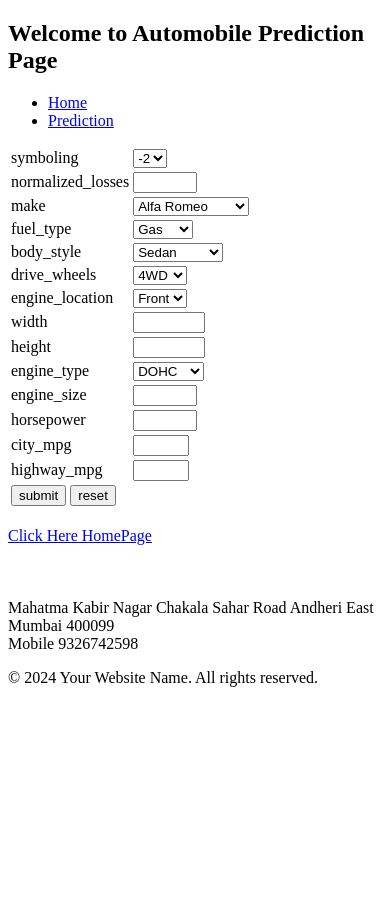
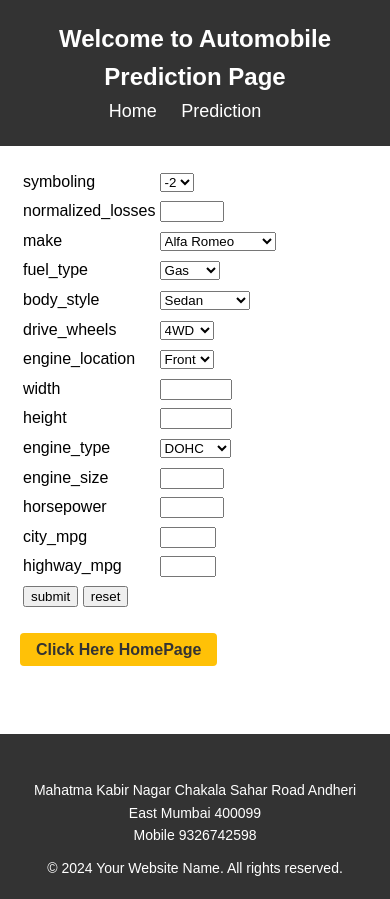
Before and after one commit to raish123/AUTOMOBILE_PROJECT_ML, a Flask app: template templates/form.html in a window 390 px wide. Before the commit the page ends 687 px from the top, so only its background shows below. Run offline with Flask 3, Linux system fonts and the light colour scheme; the template is opened without the code that fills it, so the values that code supplies are empty.

Commit message:
this folder contain all the html and css file we used to represent automobile application on webpage using flask

```diff
--- a/templates/base.html
+++ b/templates/base.html
@@ -3,11 +3,112 @@
 <head>
     <meta charset="utf-8">
     <meta name="viewport" content="width=device-width, initial-scale=1">
+    <link rel="stylesheet" href="{{ url_for('static', filename='styles.css') }}">
 
     {%block title %}
         <title>AutomobilePrediction</title>
     {% endblock %}
-    <!-- You don't need to include <meta charset="utf-8"> inside <header> -->
+
+<style>
+    /* Resetting default browser styles */
+body, h1, h2, h3, p, ul, li {
+    margin: 0;
+    padding: 0;
+    box-sizing: border-box; /* Include padding and border in the element's total width and height */
+}
+
+body {
+    font-family: Arial, sans-serif;
+    line-height: 1.6;
+    display: flex;
+    flex-direction: column;
+    min-height: 100vh; /* Ensure the body covers the full viewport height */
+}
+
+header {
+    background-color: #333;
+    color: #fff;
+    padding: 20px;
+}
+
+header h2 {
+    margin: 0;
+    font-size: 24px;
+    text-align: center;
+}
+
+nav ul {
+    list-style-type: none;
+    text-align: center;
+}
+
+nav ul li {
+    display: inline;
+    margin-right: 20px;
+    text-align: center;
+
+}
+
+nav ul li a {
+    color: #fff;
+    text-decoration: none;
+    font-size: 18px;
+}
+
+nav ul li a:hover {
+    text-decoration: underline;
+}
+
+section {
+    flex: 1; /* Make the section take up remaining vertical space */
+    padding: 20px;
+}
+
+section p {
+    font-size: 16px;
+}
+
+section .button-container {
+    text-align: center; /* Center the button */
+    margin-top: 20px; /* Add margin at the top */
+}
+
+section a.button {
+    display: inline-block;
+    color: #fff;
+    background-color: #ffc107;
+    padding: 8px 16px;
+    border-radius: 4px;
+    text-decoration: none;
+    font-weight: bold;
+    transition: background-color 0.3s,transform 0.3s,border 0.3s,color 0.3s;
+}
+
+section a.button:hover {
+    background-color: #dba70e;
+    transform: scale(1.2);
+}
+
+footer {
+    background-color: #333;
+    color: #fff;
+    padding: 20px;
+    text-align: center;
+    margin-top: auto; /* Push the footer to the bottom */
+}
+
+footer span {
+    display: block;
+    margin-bottom: 10px;
+    font-size: 14px;
+}
+
+footer p {
+    margin: 0;
+    font-size: 14px;
+}
+
+</style>
 </head>
 <body>
     <header>
@@ -25,10 +126,13 @@
     <section>
         {%block section %}
 
-        <p>
+
+            <p>
             This project aims to predict automobile prices based on various features such as symboling, normalized<br> losses, make, fuel type, body style, drive wheels, engine location, width, height, engine type,<br> engine size, horsepower, city mpg, and highway mpg.
-            <br><a href="{{url_for('predict')}}">Click Here To Check Prediction</a>
-        </p>
+            <br> <div class="button-container">
+                <a href="{{url_for('predict')}}" class="button">Click Here To Check Prediction</a>
+            </div>
+            </p>
         {% endblock %}
     </section>
 
--- /dev/null
+++ b/templates/styles.css
@@ -0,0 +1,79 @@
+/* Resetting default browser styles */
+body, h1, h2, h3, p, ul, li {
+    margin: 0;
+    padding: 0;
+}
+
+body {
+    font-family: Arial, sans-serif;
+    line-height: 1.6;
+}
+
+header {
+    background-color: #333;
+    color: #fff;
+    padding: 20px;
+}
+
+header h2 {
+    margin: 0;
+    font-size: 24px;
+}
+
+nav ul {
+    list-style-type: none;
+}
+
+nav ul li {
+    display: inline;
+    margin-right: 20px;
+}
+
+nav ul li a {
+    color: #fff;
+    text-decoration: none;
+    font-size: 18px;
+}
+
+nav ul li a:hover {
+    text-decoration: underline;
+}
+
+section {
+    padding: 20px;
+}
+
+section p {
+    font-size: 16px;
+}
+
+section a {
+    color: #333;
+    background-color: #ffc107;
+    padding: 8px 16px;
+    border-radius: 4px;
+    text-decoration: none;
+    font-weight: bold;
+}
+
+section a:hover {
+    background-color: #ffca28;
+}
+
+footer {
+    background-color: #333;
+    color: #fff;
+    padding: 20px;
+    text-align: center;
+}
+
+footer span {
+    display: block;
+    margin-bottom: 10px;
+    font-size: 14px;
+}
+
+footer p {
+    margin: 0;
+    font-size: 14px;
+}
```
